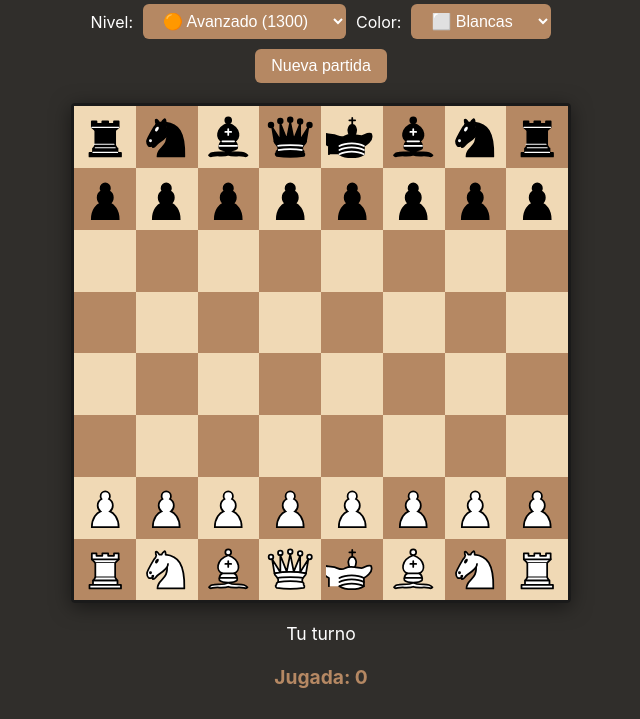
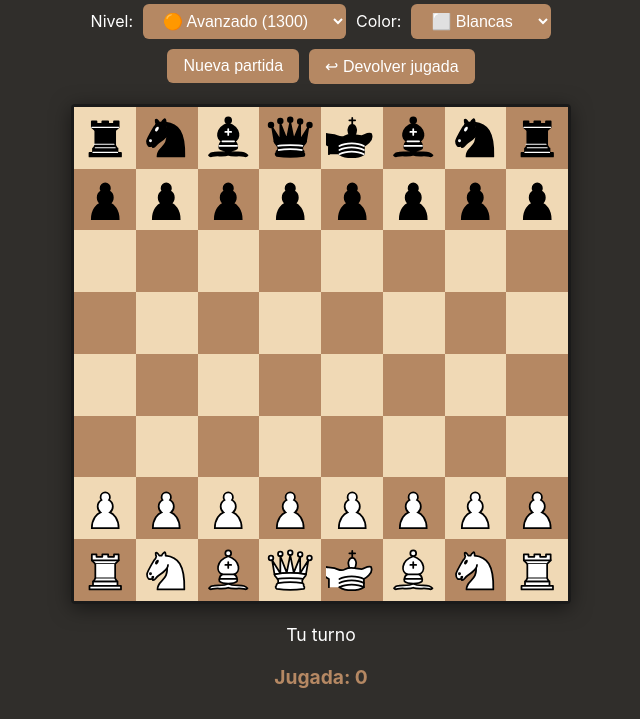
Before and after one commit to ciromellado/Ajedrez-liviano-Ciro, a website built with Vite: page index.html in a window 1280 px wide. Shown: the part 81-800 px from the top of the page, without its empty margins (319-959 px from the left). Built offline with nearby package versions, Linux system fonts and the light colour scheme; some packages are replaced by stand-ins of ours.

Commit message:
Add undo move button to game interface
Added an 'Undo Move' button to allow players to revert their last move.

```diff
--- a/index.html
+++ b/index.html
@@ -20,13 +20,17 @@
         <option value="1300" selected>🟠 Avanzado (1300)</option>
         <option value="1500">🔴 Experto (1500)</option>
       </select>
+
       <label for="color-select">Color:</label>
       <select id="color-select">
         <option value="w">⬜ Blancas</option>
         <option value="b">⬛ Negras</option>
         <option value="random">🎲 Aleatorio</option>
       </select>
+
       <button id="new-game">Nueva partida</button>
+      <!-- Botón añadido para devolver jugada -->
+      <button id="undo-move">↩ Devolver jugada</button>
     </div>
     <div id="board" class="chess-board"></div>
     <div id="status">Tu turno (blancas)</div>
```
